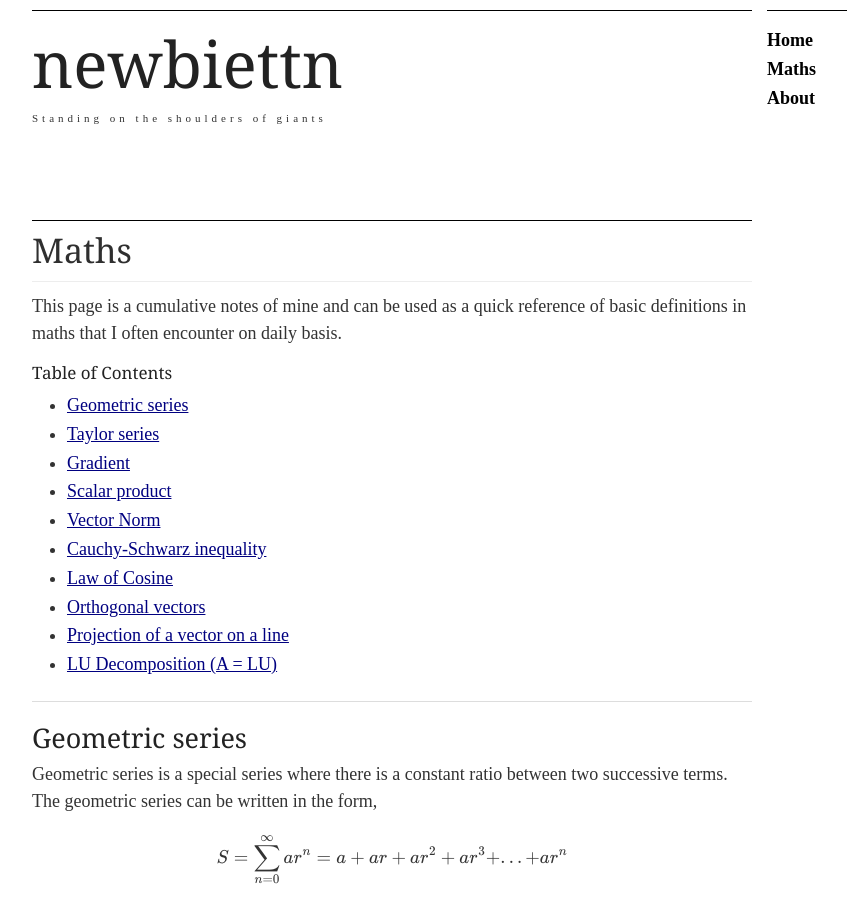
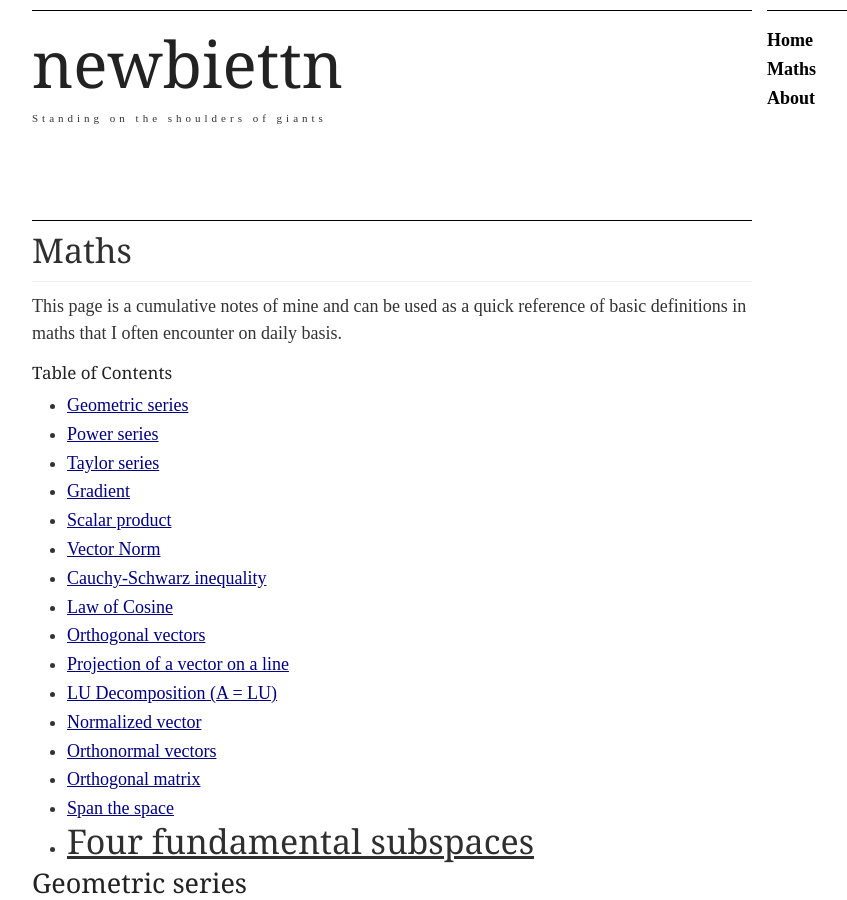
Before and after one commit to newbiettn/newbiettn.github.io, a Jekyll site: the page built from maths.md, in a window 1280 px wide and 900 px high. Shown: the whole window, without its empty margins (208-1055 px from the left). Built offline with Jekyll 4.4.1, drawn with Linux system fonts in a browser that asks for light colours; formulas are drawn with MathJax 3.

Commit message:
update toc of maths

```diff
--- a/maths.md
+++ b/maths.md
@@ -7,6 +7,7 @@ This page is a cumulative notes of mine and can be used as a quick reference of
 
 ##### Table of Contents
   * [Geometric series](#geometric-series)
+  * [Power series](#power-series)
   * [Taylor series](#taylor-series)
   * [Gradient](#gradient)
   * [Scalar product](#scalar-product)
@@ -16,7 +17,11 @@ This page is a cumulative notes of mine and can be used as a quick reference of
   * [Orthogonal vectors](#orthogonal-vectors)
   * [Projection of a vector on a line](#projection-of-a-vector-on-a-line)
   * [LU Decomposition (A = LU)](#lu-decomposition-a--lu)
-
+  * [Normalized vector](#normalized-vector)
+  * [Orthonormal vectors](#orthonormal-vectors)
+  * [Orthogonal matrix](#orthogonal-matrix)
+  * [Span the space](#span-the-space)
+  * [Four fundamental subspaces](#four-fundamental-subspaces)
 ---
 
 ### Geometric series
```
